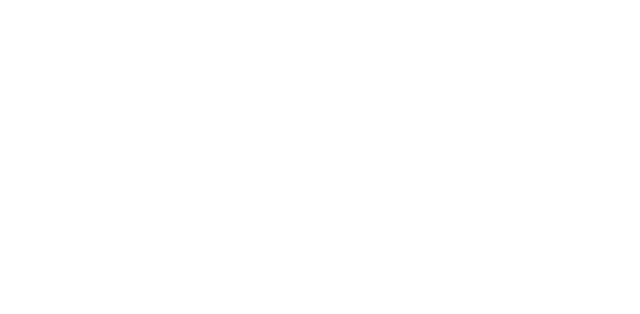
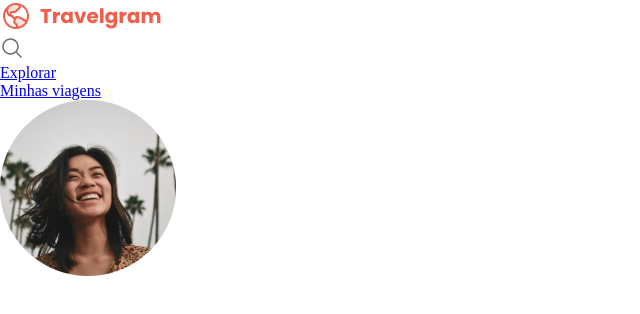
Before and after one commit to GilbertoBalbino/projeto-travelgram, a plain HTML site: page index.html in a window 1280 px wide. Shown: the whole page, without its empty margins (0-640 px from the left). Drawn offline with Linux system fonts and the light colour scheme; a web font is replaced by a local one.

Commit message:
Iniciando Html

```diff
--- a/index.html
+++ b/index.html
@@ -12,6 +12,23 @@
   <link href="https://fonts.googleapis.com/css2?family=Alice&family=Poppins:wght@400;700&display=swap" rel="stylesheet">
   </head>
 <body>
-
+  <nav>
+  <a href="#" id="logo"></a>
+  <img src="assets/icons/Logo.svg" alt="Logomarca">
+  <ul id="primary-menu">
+    <li>
+      <a href="#">
+        <img src="assets/icons/MagnifyingGlass.svg" alt="icone de lupa">
+      </a>
+    </li>
+    <li><a href="#">Explorar</a></li>
+    <li><a href="#">Minhas viagens</a></li>
+    <li><a href="#">
+      <img src="assets/Profile pic.png" alt="Imagem de Isabela Torres">
+    </a></li>
+  </ul>
+  </nav>
+  <header>
+</header>
 </body>
 </html>
```
Also changed, not shown: assets/Image 01.png (deleted), assets/Image 02.png (deleted), assets/Image 04.png (deleted), assets/Image 05.png (deleted), assets/Image 06.png (deleted), assets/Image 07.png (deleted), assets/Image 08.png (deleted), assets/Image 09.png (deleted), assets/Image 10.png (deleted), assets/Image 11.png (deleted), assets/Profile pic.png (added), assets/icons/AirplaneTilt.svg (renamed from assets/AirplaneTilt.svg), assets/icons/Image.svg (renamed from assets/Image.svg), assets/icons/Logo.svg (renamed from assets/Logo.svg), 3 more files, 12 other files.
